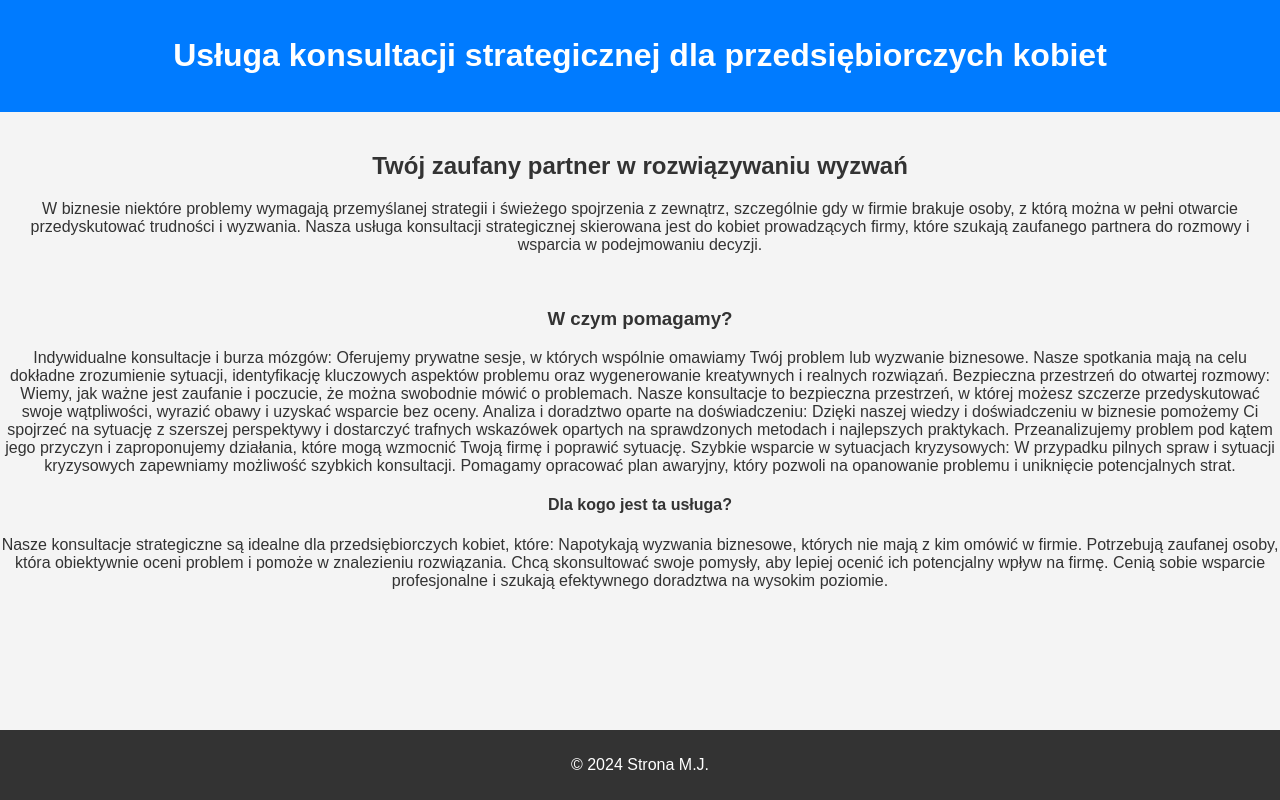
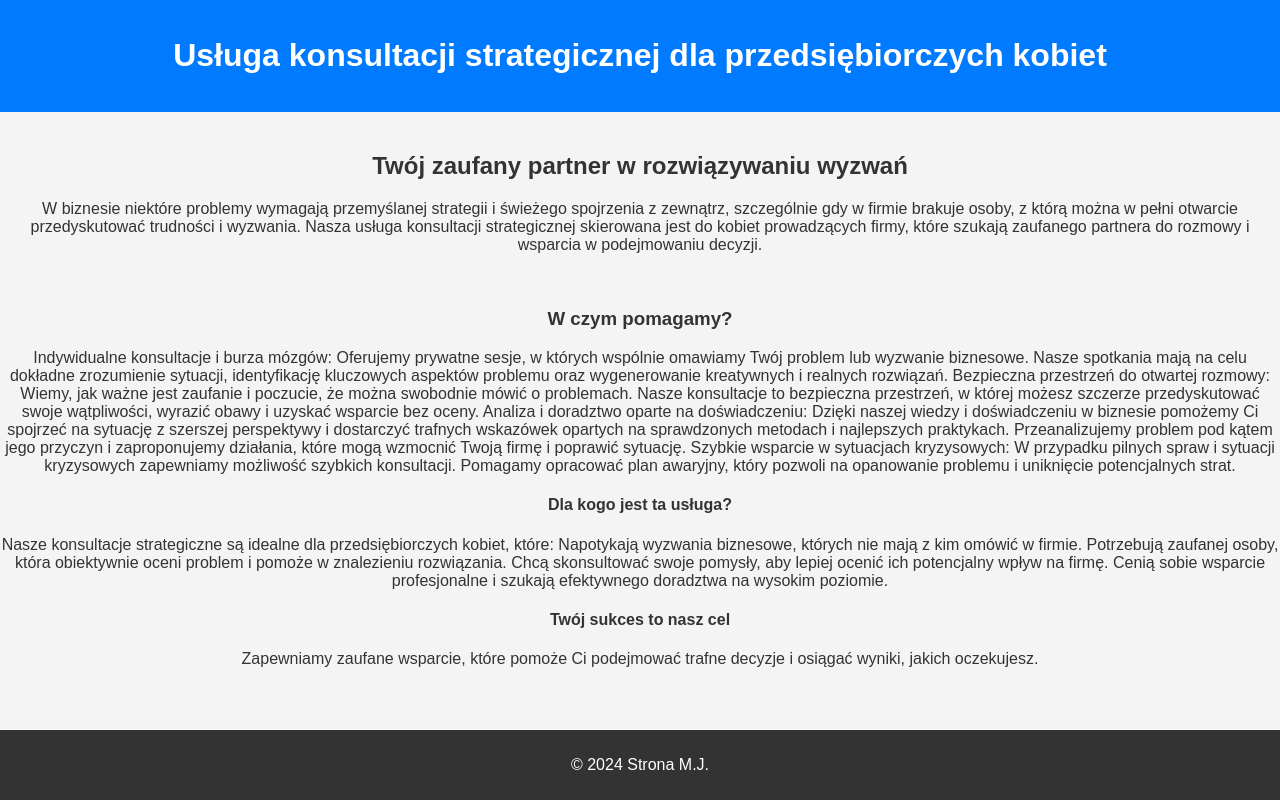
Before and after one commit to marek207a/uslugawsparcia, a plain HTML site: page index.html in a window 1280 px wide. Drawn offline with Linux system fonts and the light colour scheme.

Commit message:
Update index.html

```diff
--- a/index.html
+++ b/index.html
@@ -47,6 +47,10 @@
         <h4>Dla kogo jest ta usługa?</h4>
         <p>Nasze konsultacje strategiczne są idealne dla przedsiębiorczych kobiet, które: Napotykają wyzwania biznesowe, których nie mają z kim omówić w firmie. Potrzebują zaufanej osoby, która obiektywnie oceni problem i pomoże w znalezieniu rozwiązania. Chcą skonsultować swoje pomysły, aby lepiej ocenić ich potencjalny wpływ na firmę. Cenią sobie wsparcie profesjonalne i szukają efektywnego doradztwa na wysokim poziomie.</p>
 
+        <h4>Twój sukces to nasz cel</h4>
+        <p>Zapewniamy zaufane wsparcie, które pomoże Ci podejmować trafne decyzje i osiągać wyniki, jakich oczekujesz.</p>
+
+
     <footer>
         <p>&copy; 2024 Strona M.J.</p>
     </footer>
```
